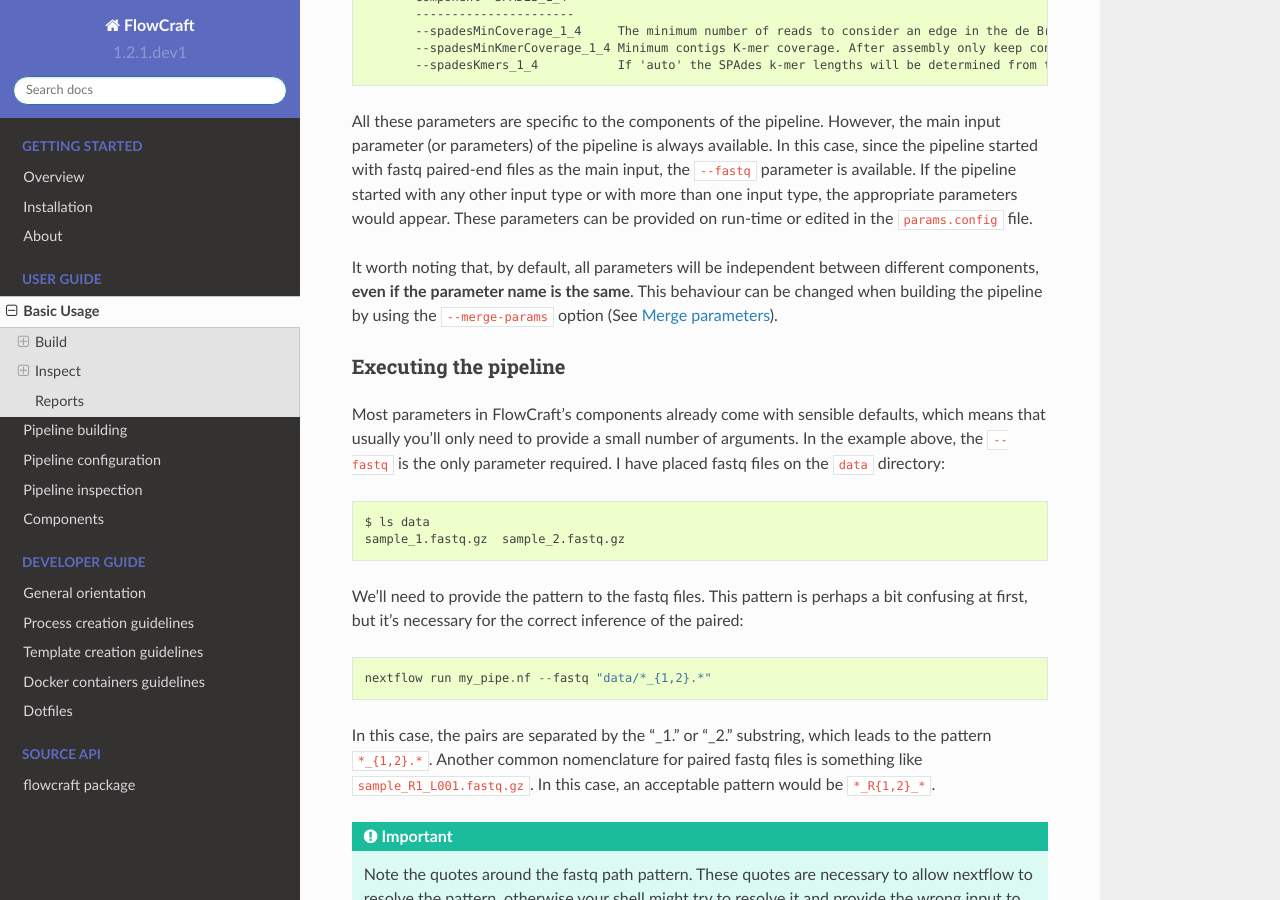
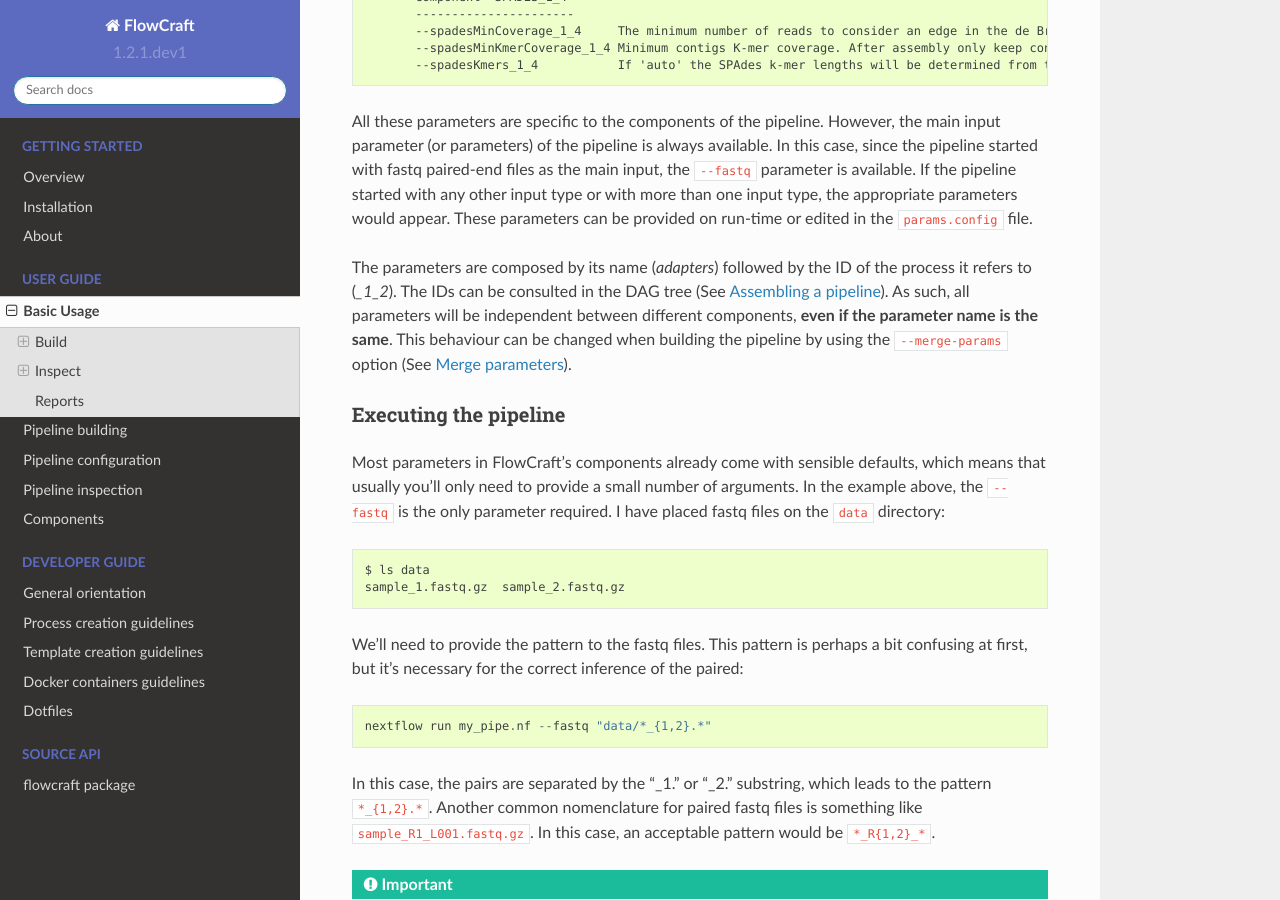
Before and after one commit to assemblerflow/flowcraft, a Sphinx documentation site: the page built from docs/user/basic_usage.rst, in a window 1280 px wide and 900 px high, scrolled down 2393 px. Built offline with Sphinx 7.4.7 and the Read the Docs theme 2.0.0, drawn with Linux system fonts in a browser that asks for light colours.

Commit message:
updated the docs about the parameters

```diff
--- a/docs/user/basic_usage.rst
+++ b/docs/user/basic_usage.rst
@@ -130,8 +130,10 @@
 parameters would appear. These parameters can be provided on run-time or
 edited in the ``params.config`` file.
 
-It worth noting that, by default, all parameters will be independent between
-different components, **even if the parameter name is the same**. This
+The parameters are composed by its name (`adapters`) followed by the ID of
+the process it refers to (`_1_2`). The IDs can be consulted in the DAG tree
+(See `Assembling a pipeline`_). As such, all parameters will be independent
+between different components, **even if the parameter name is the same**. This
 behaviour can be changed when building the pipeline by using the
 ``--merge-params`` option (See :ref:`mergeParams`).
 
```
